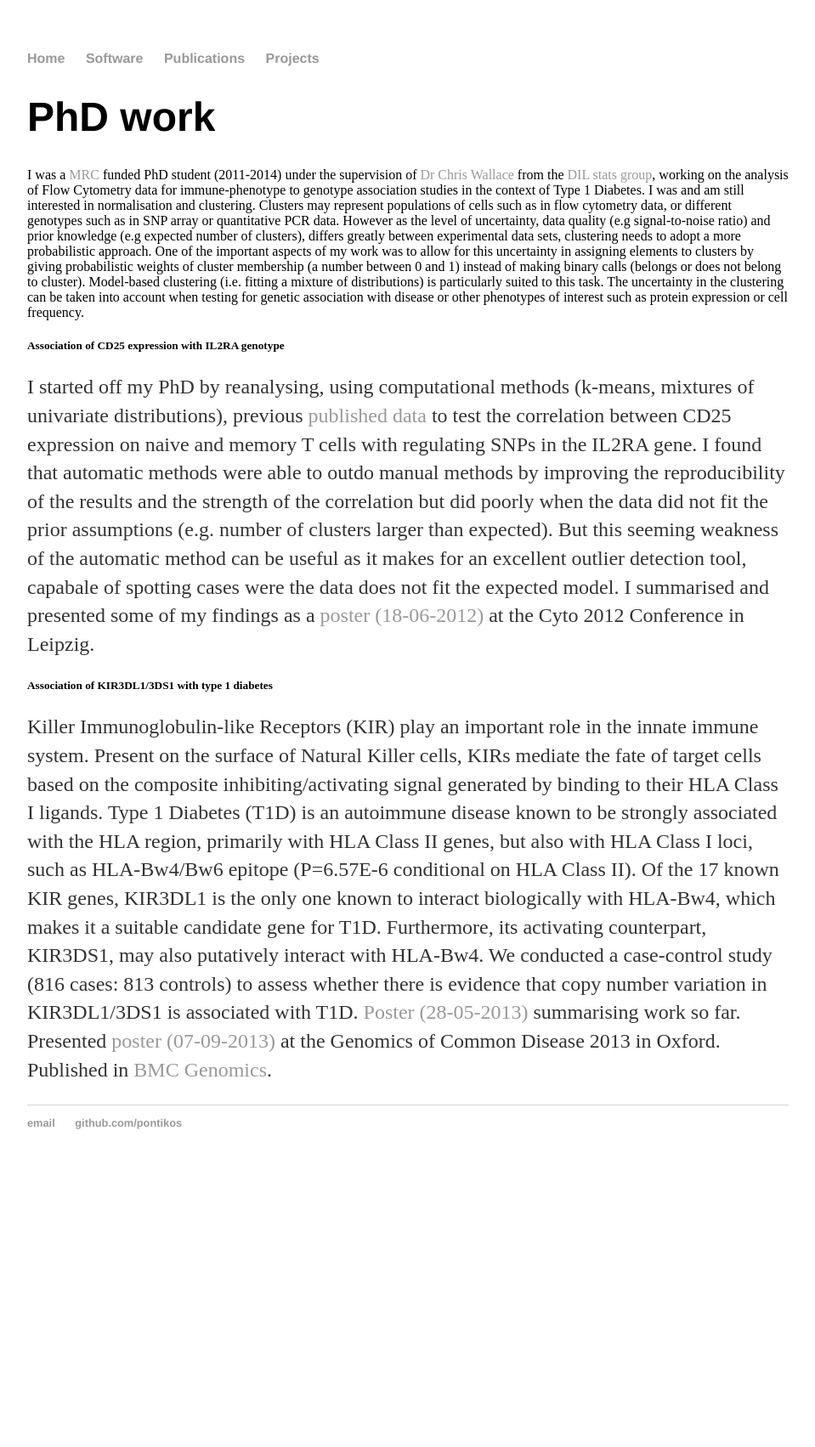
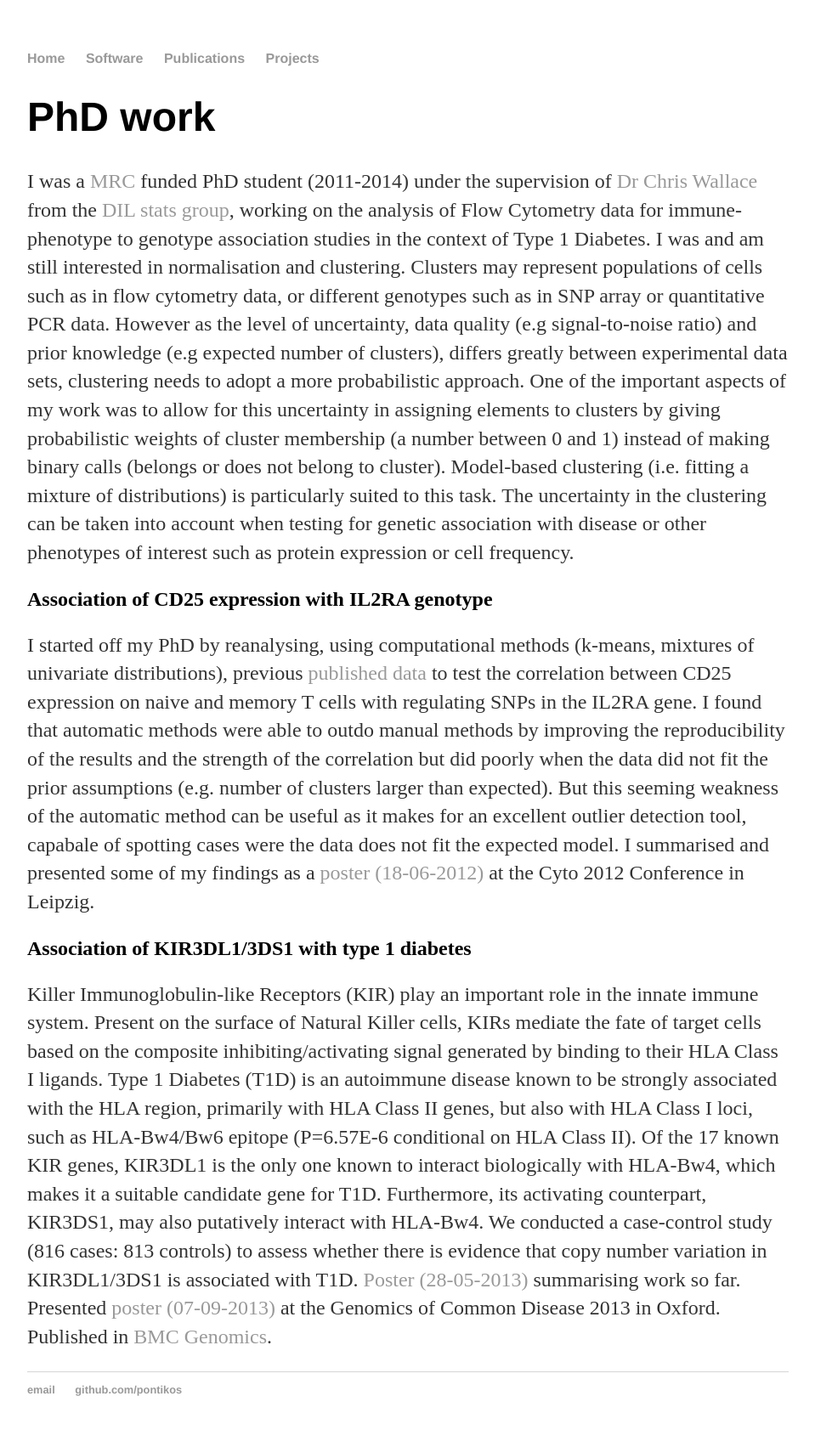
Before and after one commit to pontikos/pontikos.github.io, a Jekyll site: the page built from Projects/index.html, in a window 1280 px wide. Shown: the whole page at 85% size, without its empty margins (160-1119 px from the left). Built offline with Jekyll 4.4.1, drawn with Linux system fonts in a browser that asks for light colours; before the commit the page ends 1389 px from its top, so only the background shows below that.

Commit message:
Update index.html

```diff
--- a/Projects/index.html
+++ b/Projects/index.html
@@ -5,6 +5,7 @@
 
 <h1>PhD work</h1>
 
+<p>
 I was a <a href="http://www.mrc.ac.uk/index.htm">MRC</a> funded PhD student (2011-2014) under the supervision of <a href="http://chr1swallace.github.io/">Dr Chris Wallace</a>
 from the <a href="https://www-gene.cimr.cam.ac.uk/staff/dilstats/">DIL stats group</a>, working on the analysis of Flow Cytometry data for immune-phenotype to genotype association studies in the context of Type 1 Diabetes.
 I was and am still interested in normalisation and clustering.
@@ -14,8 +15,9 @@
 One of the important aspects of my work was to allow for this uncertainty in assigning elements to clusters by giving probabilistic weights of cluster membership (a number between 0 and 1)
 instead of making binary calls (belongs or does not belong to cluster).  Model-based clustering (i.e. fitting a mixture of distributions) is particularly suited to this task.
 The uncertainty in the clustering can be taken into account when testing for genetic association with disease or other phenotypes of interest such as protein expression or cell frequency.
+</p>
 
-<h5> Association of CD25 expression with IL2RA genotype </h5>
+<h2> Association of CD25 expression with IL2RA genotype </h2>
 <p>
 I started off my PhD by reanalysing, using computational methods (k-means, mixtures of univariate distributions), previous <a href="http://www.nature.com/ng/journal/v41/n9/full/ng.434.html">published data</a> to test the correlation between CD25 expression on naive and memory T cells with regulating SNPs in the IL2RA gene.
 I found that automatic methods were able to outdo manual methods by improving the reproducibility of the results and the strength of the correlation but did poorly when the data did not fit
@@ -24,7 +26,7 @@
 I summarised and presented some of my findings as a <a href="https://docs.google.com/file/d/0B2uxQDg1624kZURrYmpBUUdBVWc/edit?usp=sharing">poster (18-06-2012)</a> at the Cyto 2012 Conference in Leipzig.
 </p>
 
-<h5> Association of KIR3DL1/3DS1 with type 1 diabetes </h5>
+<h2> Association of KIR3DL1/3DS1 with type 1 diabetes </h2>
 <p>
 Killer Immunoglobulin-like Receptors (KIR) play an important role in the innate immune system. Present on the surface of Natural Killer cells, KIRs mediate the fate of target cells based on the composite inhibiting/activating signal generated by binding to their HLA Class I ligands.
 Type 1 Diabetes (T1D) is an autoimmune disease known to be strongly associated with the HLA region, primarily with HLA Class II genes, but also with HLA Class I loci, such as HLA-Bw4/Bw6 epitope (P=6.57E-6 conditional on HLA Class II).        Of the 17 known KIR genes, KIR3DL1 is the only one known to interact biologically with HLA-Bw4, which makes it a suitable candidate gene for T1D. Furthermore, its activating counterpart, KIR3DS1, may also putatively interact with HLA-Bw4.
```
